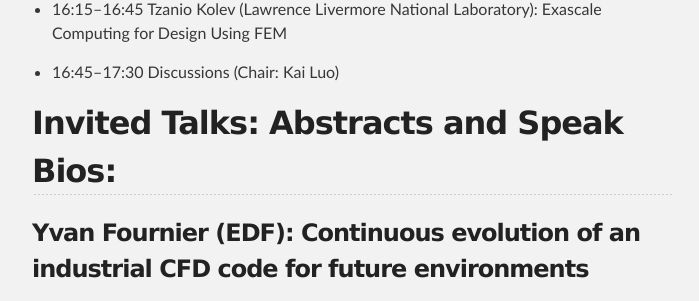
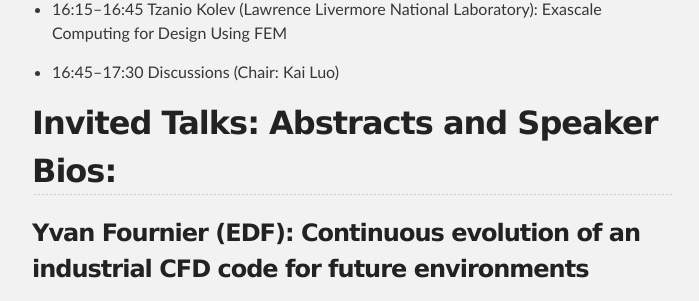
Before and after one commit to Excalibur-SLE/Excalibur-SLE.github.io, a Jekyll site: the page built from workshop3.md, in a window 1280 px wide and 900 px high, scrolled down 2036 px. Shown: the part 156-457 px from the top of the window, without its empty margins (288-987 px from the left). Built offline with Jekyll 4.4.1, drawn with Linux system fonts in a browser that asks for light colours; our own code applies the rules of GitHub Pages for plain Markdown files.

Commit message:
correct english

```diff
--- a/workshop3.md
+++ b/workshop3.md
@@ -87,7 +87,7 @@ discussions and actions in the field.
 - 16:45–17:30 Discussions (Chair: Kai Luo)
 
 
-## Invited Talks: Abstracts and Speak Bios:
+## Invited Talks: Abstracts and Speaker Bios:
 
 ### Yvan Fournier (EDF): Continuous evolution of an industrial CFD code for future environments
 
```
